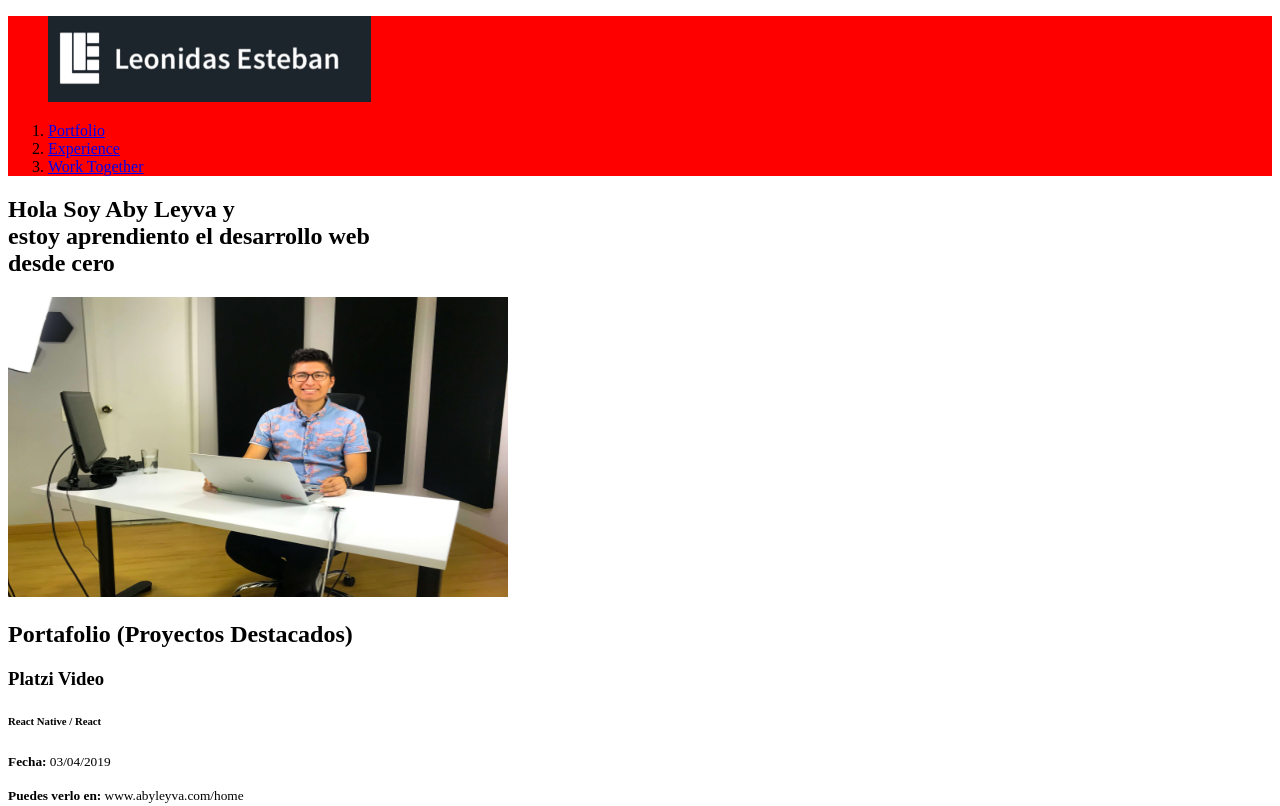
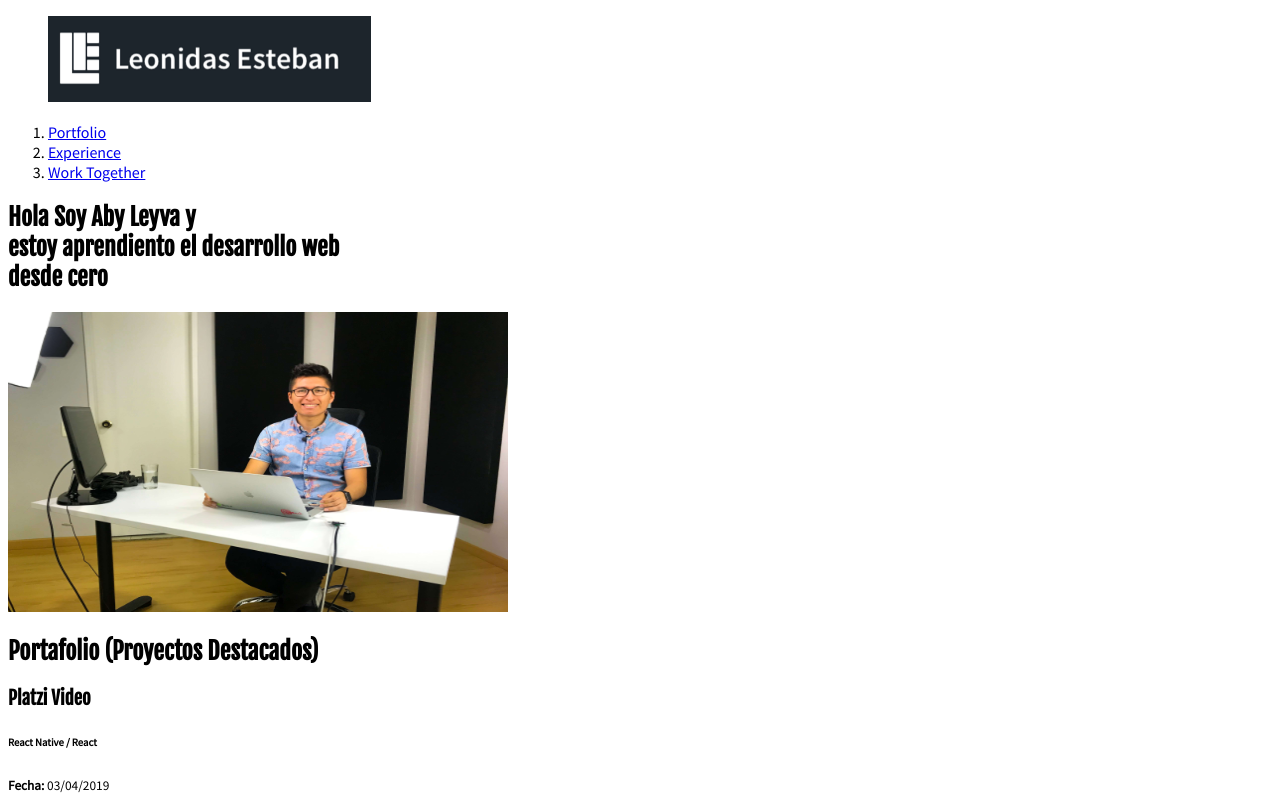
Before and after one commit to abyleyva/Desarrolloweb, a plain HTML site: page index.html in a window 1280 px wide. Shown: the top 806 px of the page. Drawn offline with Linux system fonts and the light colour scheme.

Commit message:
agregando fuentes de google fonts al archivo css

```diff
--- a/css/styles.css
+++ b/css/styles.css
@@ -11,7 +11,15 @@ valores
 
 */
 
-header
+body
 {
-    background: red;
+    font-family: 'Source Sans Pro',sans-serif;
 }
+h1,
+h2,
+h3,
+h4,
+h5
+{
+    font-family: 'Fjalla One', sans-serif;
+}
--- a/index.html
+++ b/index.html
@@ -4,6 +4,7 @@
         <meta charset="UTF-8" />
         <title>AbyLeyva Webpage</title>
         <link rel="icon" type="image/png" href="images/favicon.png">
+        <link href="https://fonts.googleapis.com/css?family=Fjalla+One|Source+Sans+Pro" rel="stylesheet">
         <link rel="stylesheet" href="css/styles.css">
     </head>
     <body>
```
